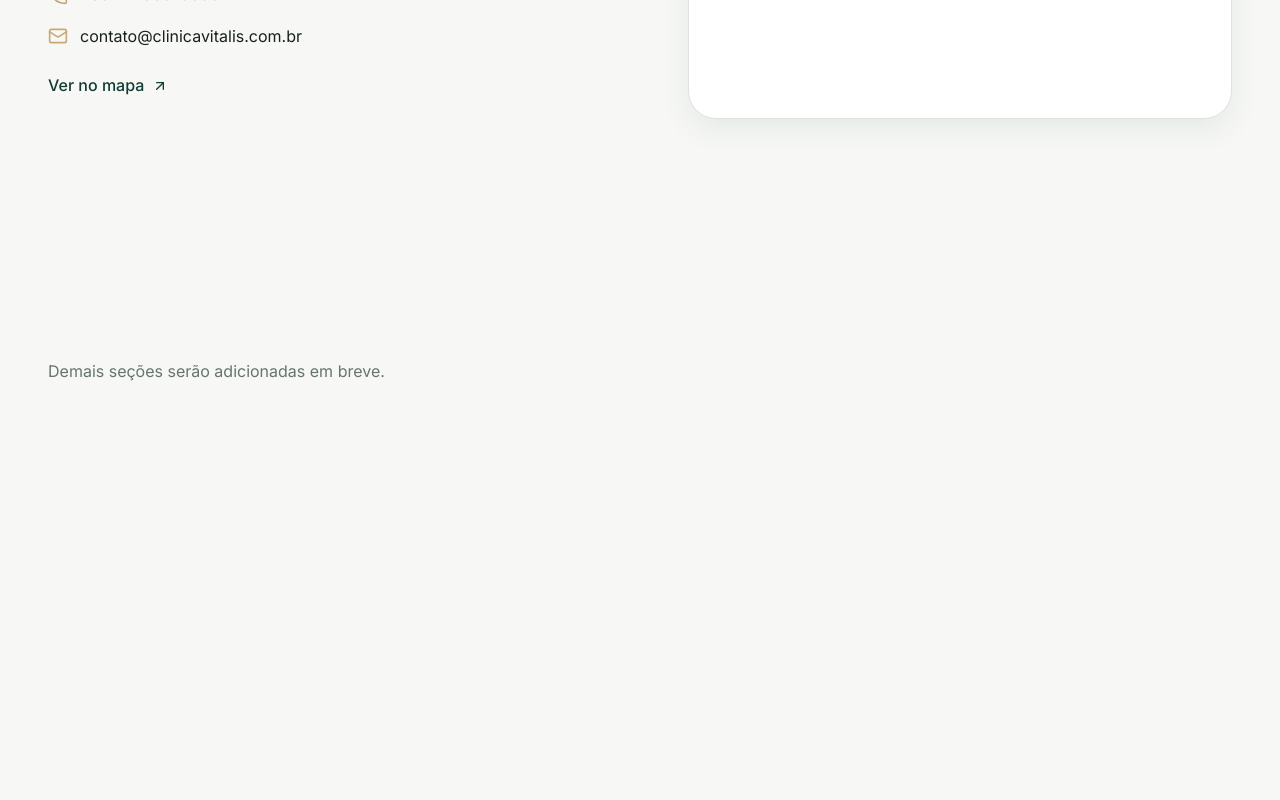
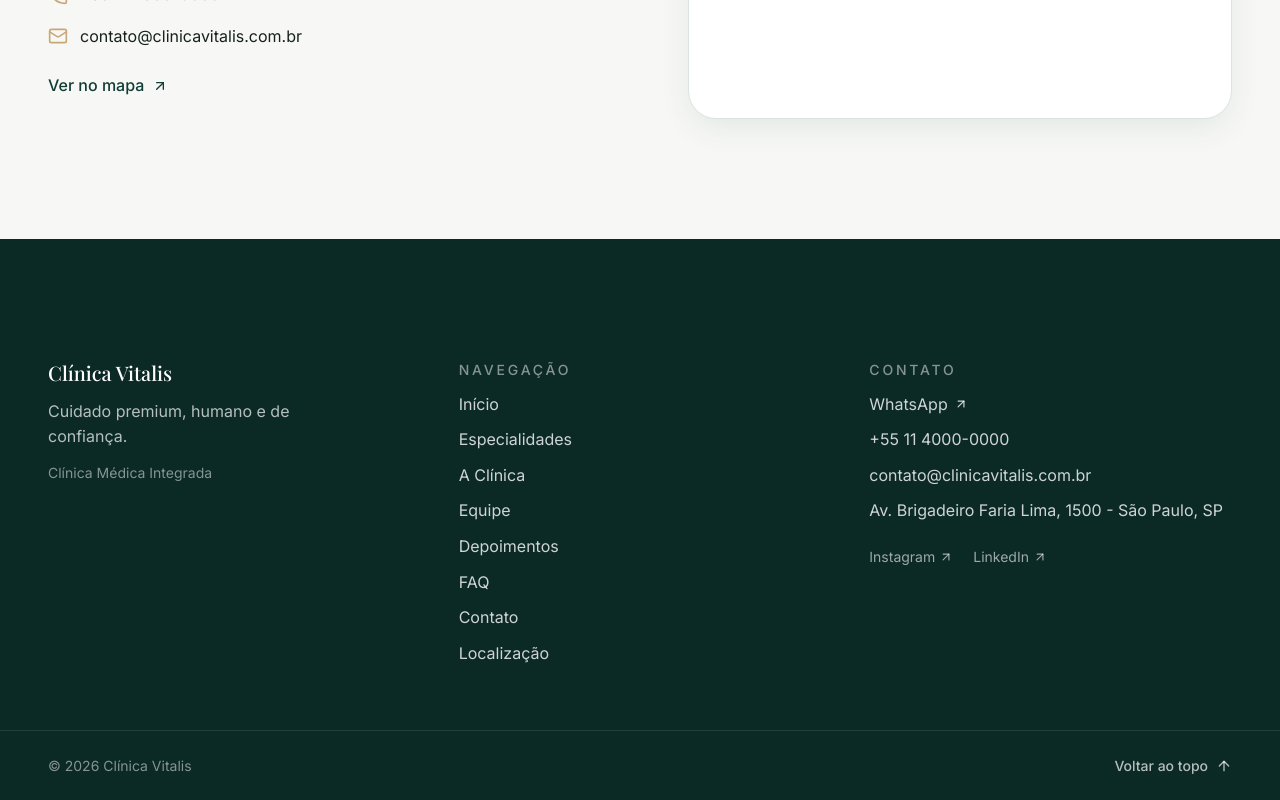
Before and after one commit to DevMakoo/Clinica-landpage, a Next.js app: page / in a window 1280 px wide. Shown: the part 6597-7397 px from the top of the page. Before the commit the page ends 7101 px from the top, so only its background shows below. Built offline with nearby package versions, Linux system fonts and the light colour scheme.

Commit message:
feat: add clinic footer

```diff
--- a/app/page.tsx
+++ b/app/page.tsx
@@ -7,6 +7,7 @@ import { Testimonials } from "@/components/clinic/Testimonials";
 import { FAQ } from "@/components/clinic/FAQ";
 import { CTA } from "@/components/clinic/CTA";
 import { Location } from "@/components/clinic/Location";
+import { Footer } from "@/components/clinic/Footer";
 
 export default function Home() {
   return (
@@ -21,10 +22,8 @@ export default function Home() {
         <FAQ />
         <CTA />
         <Location />
-        <p className="container section-y text-body text-muted-foreground">
-          Demais seções serão adicionadas em breve.
-        </p>
       </main>
+      <Footer />
     </>
   );
 }
--- /dev/null
+++ b/components/clinic/Footer.tsx
@@ -0,0 +1,162 @@
+"use client";
+
+import Link from "next/link";
+import { ArrowUp, ArrowUpRight } from "lucide-react";
+import { motion, MotionConfig, type Transition } from "motion/react";
+import { clinic } from "@/data/clinic";
+
+const EASE: Transition["ease"] = [0.16, 1, 0.3, 1];
+
+const FOOTER_LINKS = [
+  { href: "#inicio", label: "Início" },
+  { href: "#especialidades", label: "Especialidades" },
+  { href: "#a-clinica", label: "A Clínica" },
+  { href: "#equipe", label: "Equipe" },
+  { href: "#depoimentos", label: "Depoimentos" },
+  { href: "#faq", label: "FAQ" },
+  { href: "#contato", label: "Contato" },
+  { href: "#localizacao", label: "Localização" },
+];
+
+const whatsappHref = `https://wa.me/${clinic.whatsapp.replace(/\D/g, "")}`;
+const phoneHref = `tel:${clinic.phone.replace(/[^\d+]/g, "")}`;
+
+const socialLinks = (
+  [
+    clinic.social.instagram && { label: "Instagram", href: clinic.social.instagram },
+    clinic.social.facebook && { label: "Facebook", href: clinic.social.facebook },
+    clinic.social.linkedin && { label: "LinkedIn", href: clinic.social.linkedin },
+  ] as const
+).filter((link): link is { label: string; href: string } => Boolean(link));
+
+const focusRing = "focus-visible:outline-primary-foreground";
+
+export function Footer() {
+  return (
+    <MotionConfig reducedMotion="user">
+      <footer className="bg-primary-dark text-primary-foreground">
+        <motion.div
+          initial={{ opacity: 0, y: 20 }}
+          whileInView={{
+            opacity: 1,
+            y: 0,
+            transition: { duration: 0.6, ease: EASE },
+          }}
+          viewport={{ once: true, amount: 0.3 }}
+          className="container grid grid-cols-1 gap-10 pt-18 pb-12 md:grid-cols-3 md:gap-12 md:pt-30 md:pb-16"
+        >
+          <div className="flex flex-col gap-3">
+            <span className="font-heading text-xl text-primary-foreground">
+              {clinic.name}
+            </span>
+            {clinic.tagline && (
+              <p className="max-w-[280px] text-body text-primary-foreground/70">
+                {clinic.tagline}
+              </p>
+            )}
+            {clinic.specialty && (
+              <span className="text-small text-primary-foreground/50">
+                {clinic.specialty}
+              </span>
+            )}
+          </div>
+
+          <nav aria-label="Links do rodapé" className="flex flex-col gap-3">
+            <span className="text-small font-medium tracking-[0.2em] text-primary-foreground/50">
+              NAVEGAÇÃO
+            </span>
+            <ul className="flex flex-col gap-2.5">
+              {FOOTER_LINKS.map((link) => (
+                <li key={link.href}>
+                  <Link
+                    href={link.href}
+                    className={`text-body text-primary-foreground/80 transition-colors duration-200 hover:text-primary-foreground ${focusRing}`}
+                  >
+                    {link.label}
+                  </Link>
+                </li>
+              ))}
+            </ul>
+          </nav>
+
+          <div className="flex flex-col gap-3">
+            <span className="text-small font-medium tracking-[0.2em] text-primary-foreground/50">
+              CONTATO
+            </span>
+            <ul className="flex flex-col gap-2.5">
+              <li>
+                <a
+                  href={whatsappHref}
+                  target="_blank"
+                  rel="noopener noreferrer"
+                  className={`inline-flex items-center gap-1.5 text-body text-primary-foreground/80 transition-colors duration-200 hover:text-primary-foreground ${focusRing}`}
+                >
+                  WhatsApp
+                  <ArrowUpRight aria-hidden="true" className="h-3.5 w-3.5" />
+                  <span className="sr-only">(abre em nova aba)</span>
+                </a>
+              </li>
+              <li>
+                <a
+                  href={phoneHref}
+                  className={`text-body text-primary-foreground/80 transition-colors duration-200 hover:text-primary-foreground ${focusRing}`}
+                >
+                  {clinic.phone}
+                </a>
+              </li>
+              <li>
+                <a
+                  href={`mailto:${clinic.email}`}
+                  className={`text-body text-primary-foreground/80 transition-colors duration-200 hover:text-primary-foreground ${focusRing}`}
+                >
+                  {clinic.email}
+                </a>
+              </li>
+              <li className="text-body text-primary-foreground/80">
+                {clinic.address}
+              </li>
+            </ul>
+
+            {socialLinks.length > 0 && (
+              <ul className="mt-2 flex flex-wrap items-center gap-x-5 gap-y-2">
+                {socialLinks.map((social) => (
+                  <li key={social.label}>
+                    <a
+                      href={social.href}
+                      target="_blank"
+                      rel="noopener noreferrer"
+                      className={`inline-flex items-center gap-1 text-small text-primary-foreground/60 transition-colors duration-200 hover:text-primary-foreground ${focusRing}`}
+                    >
+                      {social.label}
+                      <ArrowUpRight aria-hidden="true" className="h-3.5 w-3.5" />
+                      <span className="sr-only">(abre em nova aba)</span>
+                    </a>
+                  </li>
+                ))}
+              </ul>
+            )}
+          </div>
+        </motion.div>
+
+        <div className="border-t border-primary-foreground/10">
+          <div className="container flex flex-col items-center gap-4 py-6 text-center md:flex-row md:justify-between md:text-left">
+            <span className="text-small text-primary-foreground/50">
+              © 2026 {clinic.name}
+            </span>
+
+            <a
+              href="#inicio"
+              className={`group inline-flex items-center gap-2 text-small font-medium text-primary-foreground/70 transition-colors duration-200 hover:text-primary-foreground ${focusRing}`}
+            >
+              Voltar ao topo
+              <ArrowUp
+                aria-hidden="true"
+                className="h-4 w-4 transition-transform duration-200 group-hover:-translate-y-0.5"
+              />
+            </a>
+          </div>
+        </div>
+      </footer>
+    </MotionConfig>
+  );
+}
```
